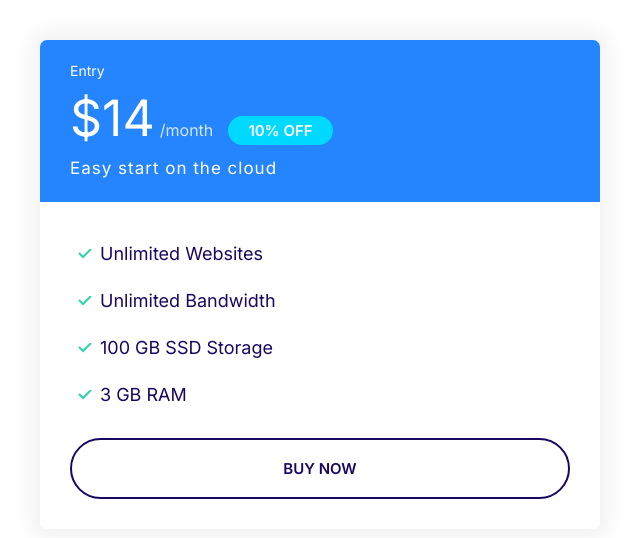
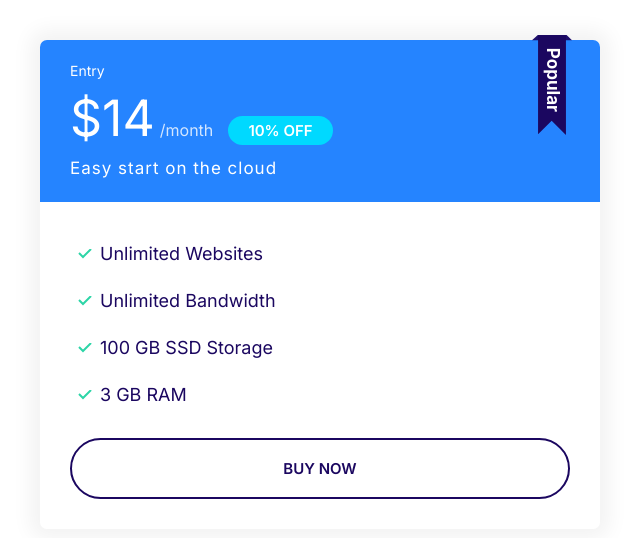
Before and after one commit to lantranad2/moshified, a plain HTML site: page index.html in a window 1280 px wide. Shown: the whole page, without its empty margins (0-640 px from the left). Drawn offline with Linux system fonts and the light colour scheme.

Commit message:
Build the popular plan component.

```diff
--- a/css/styles.css
+++ b/css/styles.css
@@ -282,7 +282,12 @@ a {
 .card {
   border-radius: 7px;
   box-shadow: 0 0 20px 10px #f3f3f3;
-  overflow: hidden;
+  /* overflow: hidden; */
+}
+
+.card__header {
+  border-top-left-radius: 7px;
+  border-top-right-radius: 7px;
 }
 
 .card__header,
@@ -334,6 +339,20 @@ a {
   margin-bottom: 2rem;
 }
 
+/* Popular plan */
+.plan--popular .card__header {
+  position: relative;
+}
+
+.plan--popular .card__header::before {
+  content: url(../images/popular.svg);
+  display: inline-block;
+  width: 40px;
+  position: absolute;
+  top: -5px;
+  right: 5%;
+}
+
 @media screen and (min-width: 1024px) {
   .plan__name {
     font-size: 1.4rem;
--- a/index.html
+++ b/index.html
@@ -16,7 +16,7 @@
   </head>
   <body>
     <div style="width: 50%; padding: 4rem">
-      <div class="plan">
+      <div class="plan plan--popular">
         <div class="card card--primary">
           <header class="card__header">
             <h3 class="plan__name">Entry</h3>
```
Also changed, not shown: components/plan-popular.html (added, +20 -0 lines), images/popular.svg (added).
